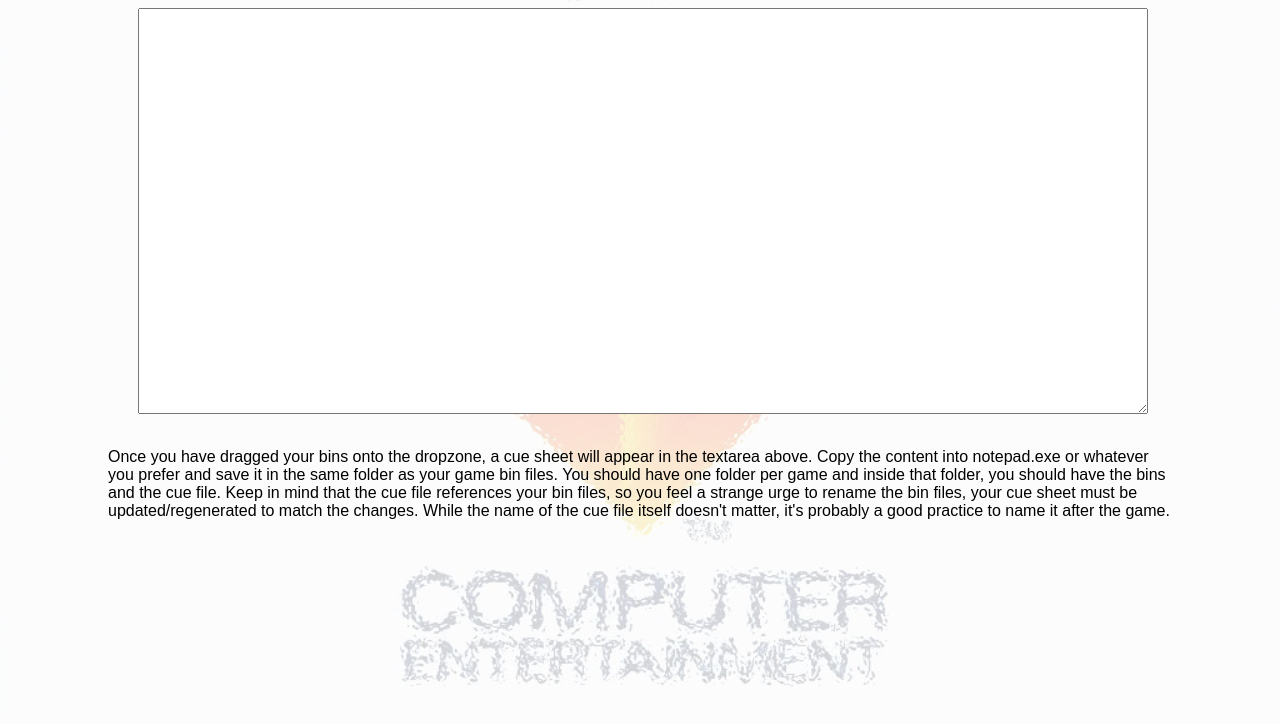
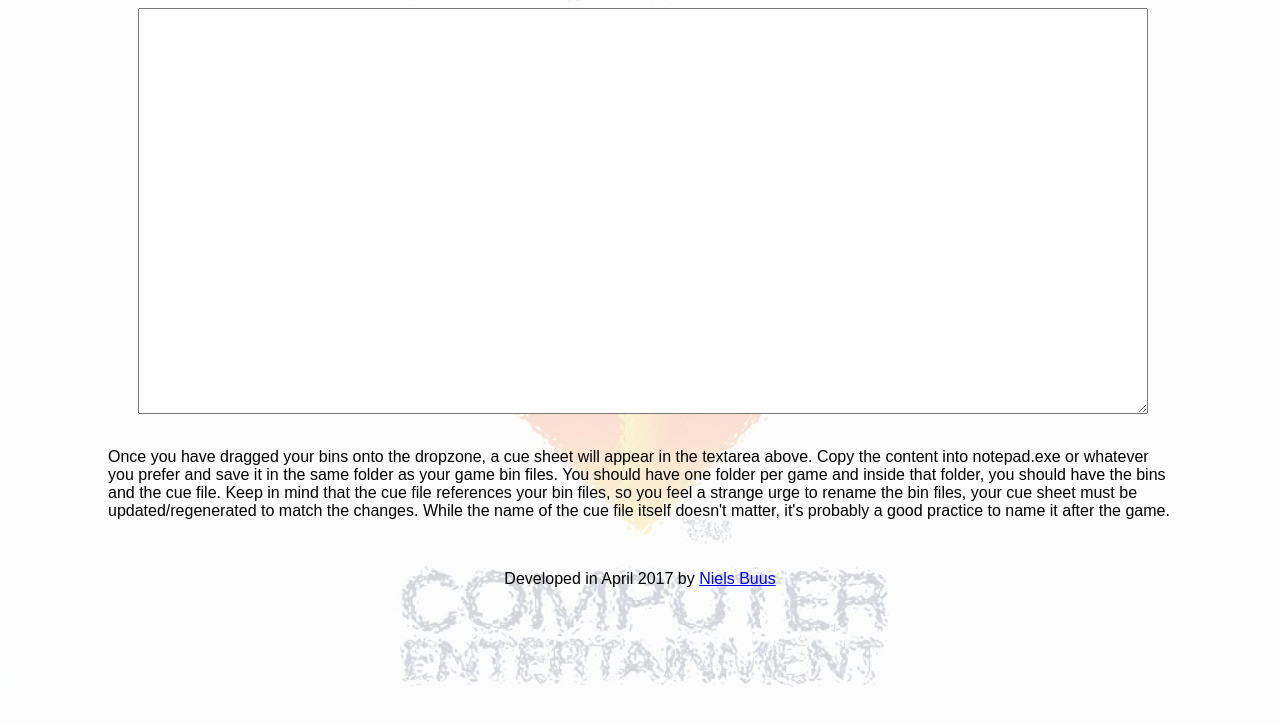
Before and after one commit to nielsbuus/psx_cue_maker, a plain HTML site: page index.html in a window 1280 px wide. Shown: the part 1165-1889 px from the top of the page. Drawn offline with Linux system fonts and the light colour scheme.

Commit message:
Add author notice

```diff
--- a/index.html
+++ b/index.html
@@ -28,6 +28,9 @@
     <div>
       Once you have dragged your bins onto the dropzone, a cue sheet will appear in the textarea above. Copy the content into notepad.exe or whatever you prefer and save it in the same folder as your game bin files. You should have one folder per game and inside that folder, you should have the bins and the cue file. Keep in mind that the cue file references your bin files, so you feel a strange urge to rename the bin files, your cue sheet must be updated/regenerated to match the changes. While the name of the cue file itself doesn't matter, it's probably a good practice to name it after the game.
     </div>
+    <footer>
+      Developed in April 2017 by <a href="https://github.com/nielsbuus">Niels Buus</a>
+    </footer>
 
   </body>
 </html>
--- a/style.css
+++ b/style.css
@@ -51,3 +51,8 @@ body {
   color: #777;
   font-size: 12px;
 }
+
+footer {
+  margin-top: 50px;
+  text-align: center
+}
```
